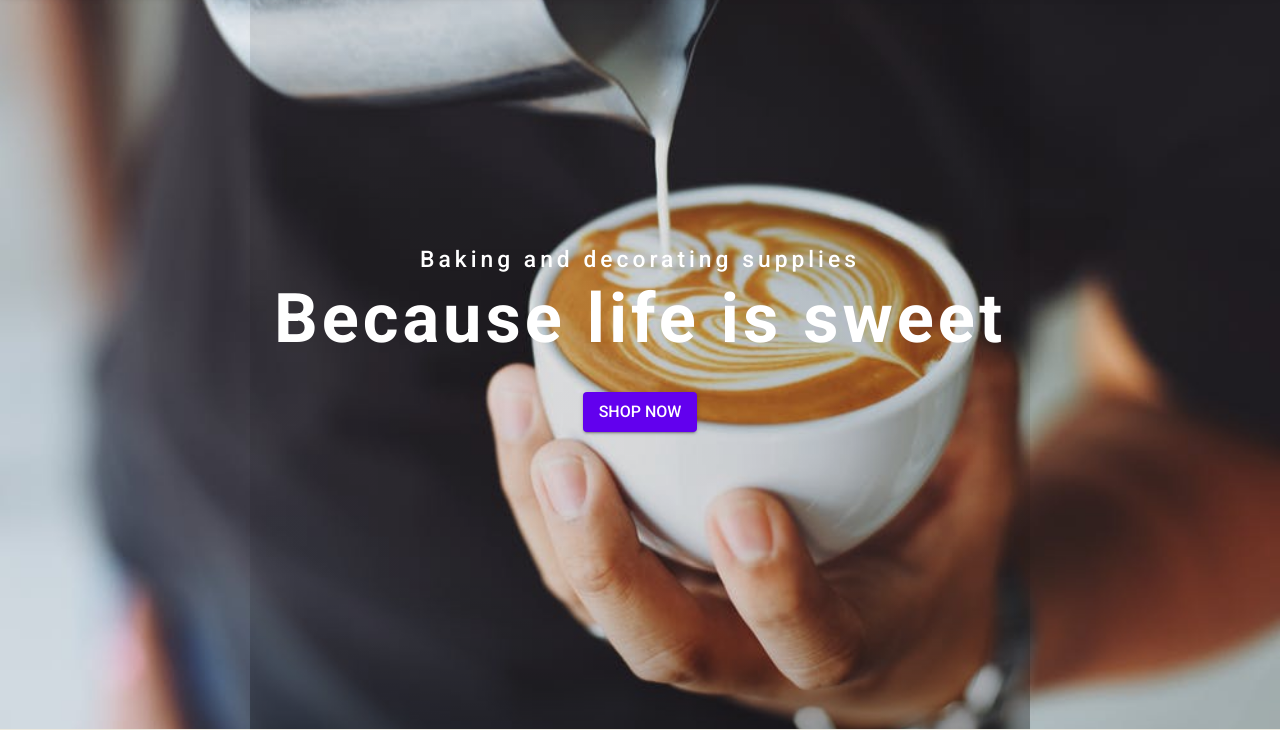
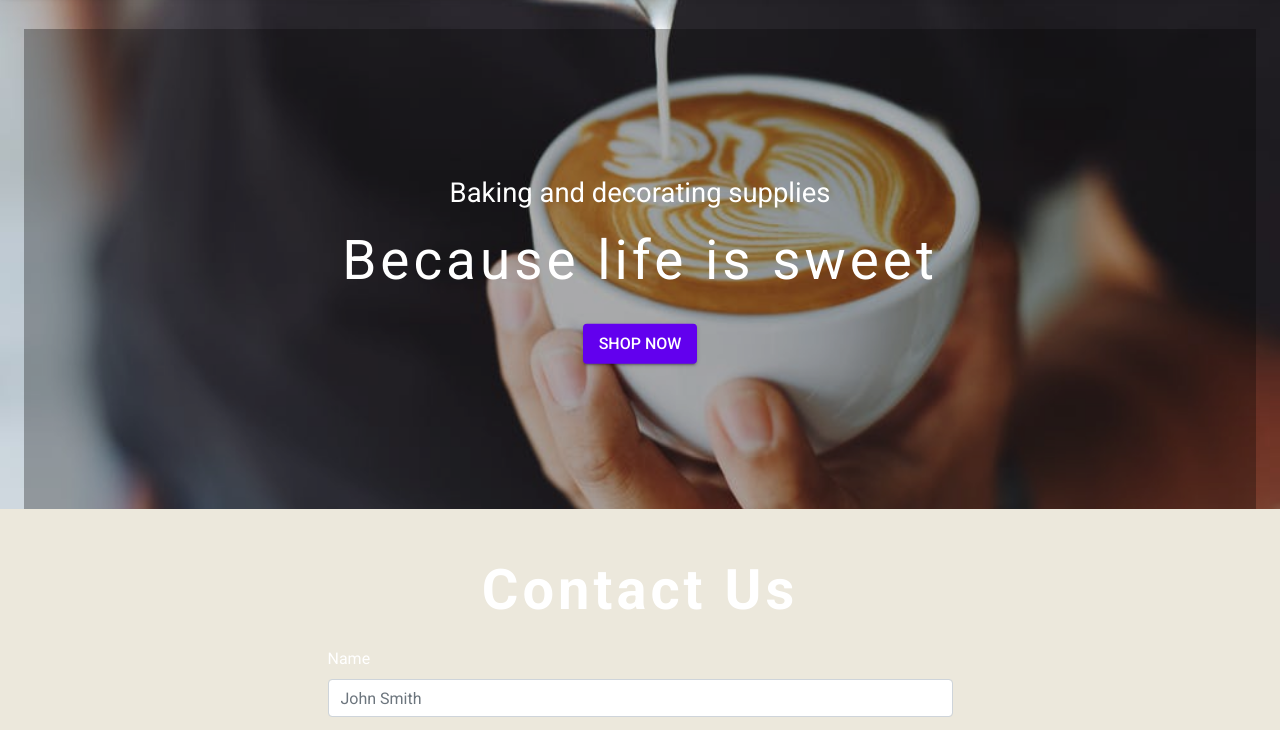
Before and after one commit to eneax/coffee-shop, a Gatsby site: page /contact in a window 1280 px wide. Shown: the part 71-801 px from the top of the page. Built offline with nearby package versions, Linux system fonts and the light colour scheme; Gatsby itself is replaced by a stand-in of ours.

Commit message:
Restyle hero component

```diff
--- a/src/components/hero.js
+++ b/src/components/hero.js
@@ -1,39 +1,50 @@
 import React from 'react';
 import { Link } from 'gatsby';
 import BackgroundImage from 'gatsby-background-image';
+import Img from 'gatsby-image';
 
 import { makeStyles } from '@material-ui/core/styles';
 import Container from '@material-ui/core/Container';
+import Paper from '@material-ui/core/Paper';
 import Typography from '@material-ui/core/Typography';
-import Grid from '@material-ui/core/Grid';
 import Button from '@material-ui/core/Button';
 
 import { fluidObject } from '../utils';
 
 const useStyles = makeStyles(theme => ({
-  bgImg: {
-    minHeight: '100vh',
-    display: 'flex',
-    alignItems: 'center',
+  heroContainer: {
     justifyContent: 'center',
+    textAlign: 'center',
+    marginTop: 100,
+  },
+  bgHeroImg: {
+    position: 'relative',
+    color: theme.palette.text.primary,
+    backgroundSize: 'cover',
+    backgroundRepeat: 'no-repeat',
     backgroundPosition: 'center',
-    backgroundSize: 'cover',
+    height: '60vh',
+  },
+  heroImg: {
+    display: 'none',
+  },
+  heroOverlay: {
+    position: 'absolute',
+    top: 0,
+    bottom: 0,
+    right: 0,
+    left: 0,
+    backgroundColor: 'rgba(0,0,0,.3)',
   },
   heroContent: {
-    padding: theme.spacing(12, 0, 10),
-    minHeight: '100vh',
-    width: '100%',
-    background:
-      'linear-gradient(to bottom, rgba(0, 0, 0, 0.1), rgba(0, 0, 0, 0.1) calc(100% - 150px), rgba(0, 0, 0, 0.23) calc(100% - 60px), rgba(0, 0, 0, 0.35))',
-    backgroundSize: 'cover',
-    display: 'flex',
-    alignItems: 'center',
-    justifyContent: 'center',
+    position: 'relative',
+    top: '50%',
+    transform: 'translateY(-50%)',
+    padding: theme.spacing(3),
+    [theme.breakpoints.up('md')]: {
+      padding: theme.spacing(6),
     },
-  heroTitle: {
-    fontWeight: 'bold',
   },
-  heroSubTitle: {},
   heroButtons: {
     marginTop: theme.spacing(4),
   },
@@ -43,40 +54,33 @@ const Hero = ({ img }) => {
   const classes = useStyles();
 
   return (
-    <BackgroundImage fluid={img} className={classes.bgImg}>
+    <Container maxWidth="lg" className={classes.heroContainer}>
+      <BackgroundImage fluid={img} className={classes.bgHeroImg}>
+        {/* Increase the priority of the hero background image */}
+        <Img className={classes.heroImg} fluid={img} alt="Hero Image" />
+
+        <div className={classes.heroOverlay} />
+
         <div className={classes.heroContent}>
-        <Container maxWidth="md">
-          <Typography
-            variant="h6"
-            align="center"
-            color="textPrimary"
-            className={classes.heroSubTitle}
-          >
+          <Typography variant="h5" color="inherit" paragraph>
             Baking and decorating supplies
           </Typography>
-          <Typography
-            component="h1"
-            variant="h2"
-            align="center"
-            color="textPrimary"
-            className={classes.heroTitle}
-          >
+          <Typography component="h1" variant="h3" color="inherit" gutterBottom>
             Because life is sweet
           </Typography>
+
           <div className={classes.heroButtons}>
-            <Grid container spacing={2} justify="center">
-              <Grid item>
             <Link to="/shop">
               <Button variant="contained" color="primary">
                 Shop Now
               </Button>
             </Link>
-              </Grid>
-            </Grid>
           </div>
+        </div>
+
+        {/* </Paper> */}
+      </BackgroundImage>
     </Container>
-      </div>
-    </BackgroundImage>
   );
 };
 
```
Lines whose indentation alone changed are shown as unchanged.
